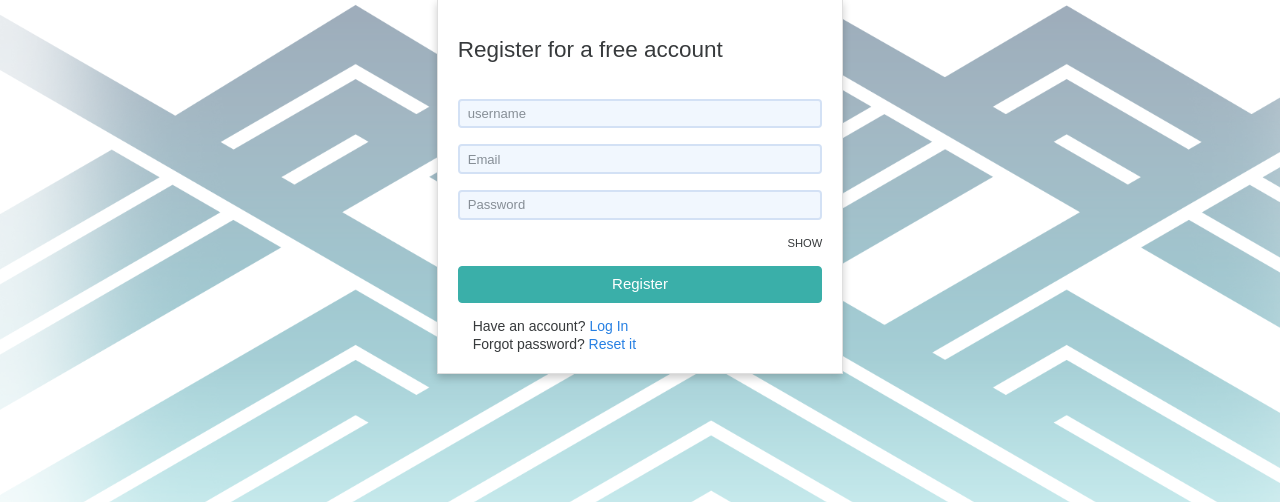
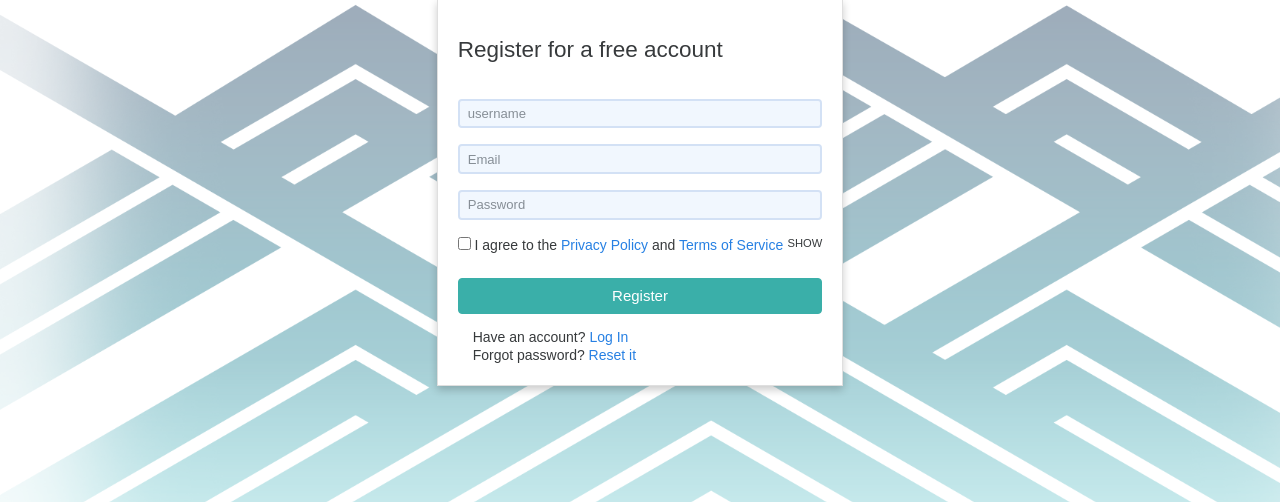
Before and after one commit to martinyanev94/PracticeTestApp, a Django app: page /authentication/register in a window 1280 px wide. Shown: the part 120-622 px from the top of the page. Run offline with Django 4.2, Linux system fonts and the light colour scheme; parts of the project's set-up code (start-up, migrations or seed data) failed here and were passed over; some libraries are stand-ins or nearby versions.

Commit message:
Add terms of use selectable button

```diff
--- a/templates/authentication/register.html
+++ b/templates/authentication/register.html
@@ -1,24 +1,20 @@
 {% extends 'base_auth.html' %}
 {% load static %}
-
 
 {% block content %}
 
 <style>
     body {
-    background-image: url('{% static "img/back.png" %}');
-    background-size: cover; /* Adjust as needed */
-    background-repeat: no-repeat; /* Adjust as needed */
-    /* Additional background styling if necessary */
-  }
-
+        background-image: url('{% static "img/back.png" %}');
+        background-size: cover;
+        background-repeat: no-repeat;
+    }
 </style>
-
 
 <div class="row">
   <div class="col-md-4"></div>
   <div class="col-md-4">
-      <img  src="{% static '/img/7.png' %}" class="" width="100" >
+      <img src="{% static '/img/7.png' %}" class="" width="100">
     <div class="card mt-5">
 
       <div class="card-body">
@@ -35,12 +31,11 @@
               name="username"
               placeholder="username"
               id="usernameField"
-              value="{{fieldValues.username}}"
+              value="{{ fieldValues.username }}"
               class="form-control form-control-sm"
             />
           </div>
-          <div class="invalid_feedback invalid-feedback" style="display:none">
-          </div>
+          <div class="invalid_feedback invalid-feedback" style="display:none"></div>
           <p class="text-sm text-success usernameSuccessOutput"></p>
           <div class="form-group">
             <input
@@ -49,13 +44,10 @@
               placeholder="Email"
               class="form-control form-control-sm"
               id="emailField"
-
-              value="{{fieldValues.email}}"
+              value="{{ fieldValues.email }}"
             />
           </div>
-
-          <div class="emailFeedBackArea invalid-feedback" style="display:none">
-          </div>
+          <div class="emailFeedBackArea invalid-feedback" style="display:none"></div>
           <div class="form-group">
             <input
               type="password"
@@ -66,6 +58,12 @@
             />
             <small class="float-right py-3 showPasswordToggle">SHOW</small>
           </div>
+          <div class="form-group">
+            <label>
+              <input type="checkbox" name="agree_to_terms" required>
+              I agree to the <a href="https://testboxai.com/privacy-policy/">Privacy Policy</a> and <a href="https://testboxai.com/terms-of-use/">Terms of Service</a>
+            </label>
+          </div>
           <input type="submit" value="Register" class="btn btn-block btn-primary submit-btn" />
         </form>
 
@@ -73,9 +71,6 @@
           <span>Have an account? </span><a href="{% url 'login' %}">Log In</a><br>
           <span>Forgot password? </span><a href="{% url 'request-password' %}">Reset it</a><br>
         </div>
-
-      </div>
-
       </div>
     </div>
   </div>
```
